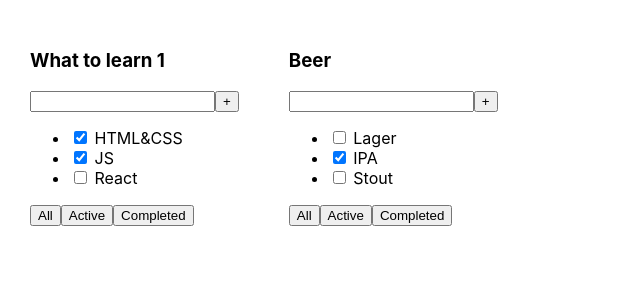
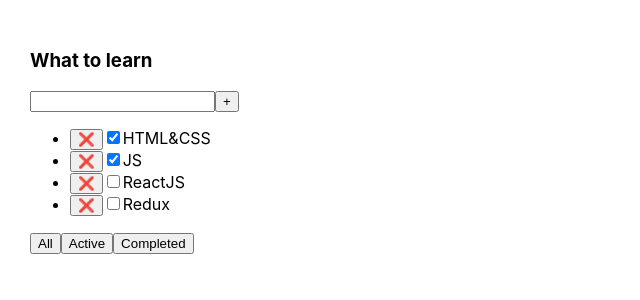
Before and after one commit to Mrleoneed/1-todolist, a React (Create React App) app: page / in a window 1280 px wide. Shown: the top 300 px of the page, without its empty margins (0-640 px from the left). Built offline with nearby package versions, Linux system fonts and the light colour scheme.

Commit message:
02 delete/filer task

```diff
--- a/src/App.tsx
+++ b/src/App.tsx
@@ -1,30 +1,41 @@
-import React from 'react';
+import React, {useState} from 'react';
 import './App.css';
-import {TaskType, Todolist} from "./Todolist";
+import {FilterType, Todolist} from './Todolist';
 
 function App() {
+    let [tasks, setTasks] = useState([
+            {id: 1, title: "HTML&CSS", isDone: true},
+            {id: 2, title: "JS", isDone: true},
+            {id: 3, title: "ReactJS", isDone: false},
+            {id: 4, title: "Redux", isDone: false}
+        ]
+    )
 
-    const task1: TaskType[] = [
-        {id: 1, title: 'HTML&CSS', isDone: true},
-        {id: 2, title: 'JS', isDone: true},
-        {id: 3, title: 'React', isDone: false},
-    ]
+    const removeTask = (taskId: number) => {
+        setTasks(tasks.filter(el => el.id !== taskId))
+    }
 
-    const task2: TaskType[] = [
-        {id: 1, title: 'Lager', isDone: false},
-        {id: 2, title: 'IPA', isDone: true},
-        {id: 3, title: 'Stout', isDone: false},
-    ]
 
+    // const [valueFilter, setValueFilter] = useState<FilterType>('All')
+    // const taskFilter = (value: FilterType) => {
+    //     setValueFilter(value)
+    // }
+    // if (valueFilter === 'Active') {
+    //     tasks = tasks.filter(el => !el.isDone)
+    // }
+    // if (valueFilter === 'Completed') {
+    //     tasks = tasks.filter(el => el.isDone)
+    // }
     return (
-        <div className={'App'}>
-            <Todolist title={"What to learn 1"} tasks={task1}/>
-            <Todolist title={"Beer"} tasks={task2}/>
-
+        <div className="App">
+            <Todolist
+                title="What to learn"
+                tasks={tasks}
+                removeTask={removeTask}
+                // taskFilter={taskFilter}
+            />
         </div>
-    )
-        ;
+    );
 }
 
-
 export default App;
--- a/src/Todolist.tsx
+++ b/src/Todolist.tsx
@@ -1,39 +1,75 @@
-import React from "react";
+import React, {useState} from 'react';
 
-type PropsType = {
-    title: string
-    tasks: TaskType[]
-}
-
-export type TaskType = {
+type TaskType = {
     id: number
     title: string
     isDone: boolean
 }
 
+type PropsType = {
+    title: string
+    tasks: Array<TaskType>
+    removeTask: (taskId: number) => void
+    // taskFilter: (value: FilterType) => void
 
-export const Todolist = (props: PropsType) => {
-    return (
-        <div>
+}
+
+export type FilterType = 'All' | 'Active' | 'Completed'
+
+
+export function Todolist(props: PropsType) {
+
+    const [valueFilter, setValueFilter] = useState<FilterType>('All')
+
+    let taskFilter = (value: FilterType) => {
+        setValueFilter(value)
+    }
+    const durshlagFoo = () => {
+        let durshlag = props.tasks
+        //     if (valueFilter === 'Active') {
+        //         durshlag = props.tasks.filter(el => !el.isDone)
+        //     }
+        //     if (valueFilter === 'Completed') {
+        //         durshlag = props.tasks.filter(el => el.isDone)
+        //     }
+        //     return durshlag
+        // }
+        switch (valueFilter) {
+            case "Active": {
+                return durshlag = props.tasks.filter(el => !el.isDone)
+            }
+            case "Completed": {
+                return durshlag = props.tasks.filter(el => el.isDone)
+            }
+            default:
+                return durshlag
+
+        }
+    }
+
+
+    return <div>
         <h3>{props.title}</h3>
         <div>
             <input/>
             <button>+</button>
         </div>
         <ul>
-                {props.tasks.map((el) => {
+            {durshlagFoo().map(t => {
                 return (
-                        <li><input type="checkbox" checked={el.isDone}/> <span>{el.title}</span></li>
+                    <li>
+                        <button onClick={() => props.removeTask(t.id)}> &#10060;</button>
+                        <input type="checkbox" checked={t.isDone}/>
+                        <span>{t.title}</span>
+
+                    </li>
                 )
             })}
-
-
         </ul>
         <div>
-                <button>All</button>
-                <button>Active</button>
-                <button>Completed</button>
+            <button onClick={() => taskFilter('All')}>All</button>
+            <button onClick={() => taskFilter('Active')}>Active</button>
+            <button onClick={() => taskFilter('Completed')}>Completed</button>
         </div>
     </div>
-    )
 }
--- a/src/index.tsx
+++ b/src/index.tsx
@@ -2,7 +2,7 @@ import React from 'react';
 import ReactDOM from 'react-dom/client';
 import './index.css';
 import App from './App';
-
+import reportWebVitals from './reportWebVitals';
 
 const root = ReactDOM.createRoot(
   document.getElementById('root') as HTMLElement
@@ -16,3 +16,4 @@ root.render(
 // If you want to start measuring performance in your app, pass a function
 // to log results (for example: reportWebVitals(console.log))
 // or send to an analytics endpoint. Learn more: https://bit.ly/CRA-vitals
+reportWebVitals();
```
Lines whose indentation alone changed are shown as unchanged.
